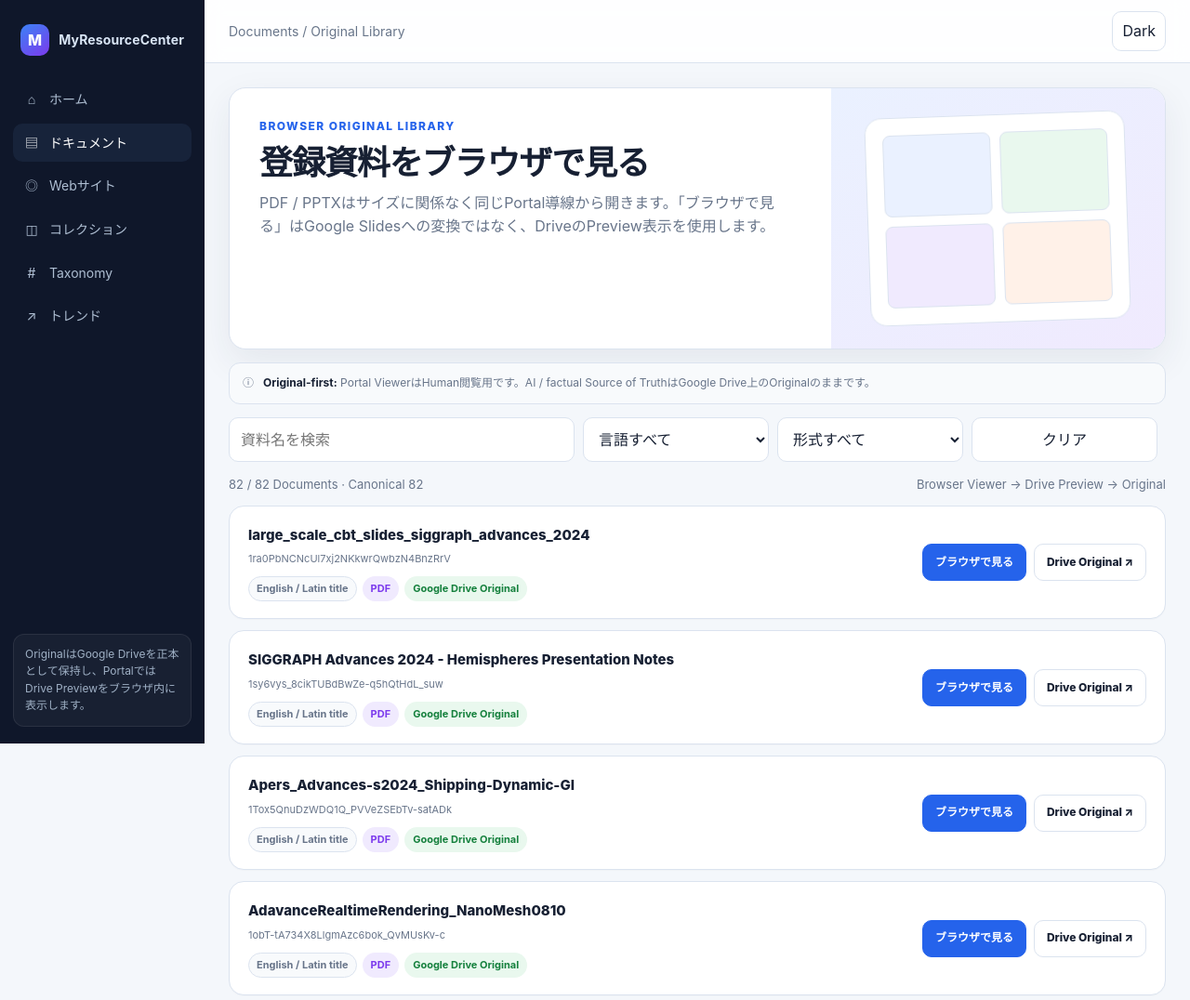
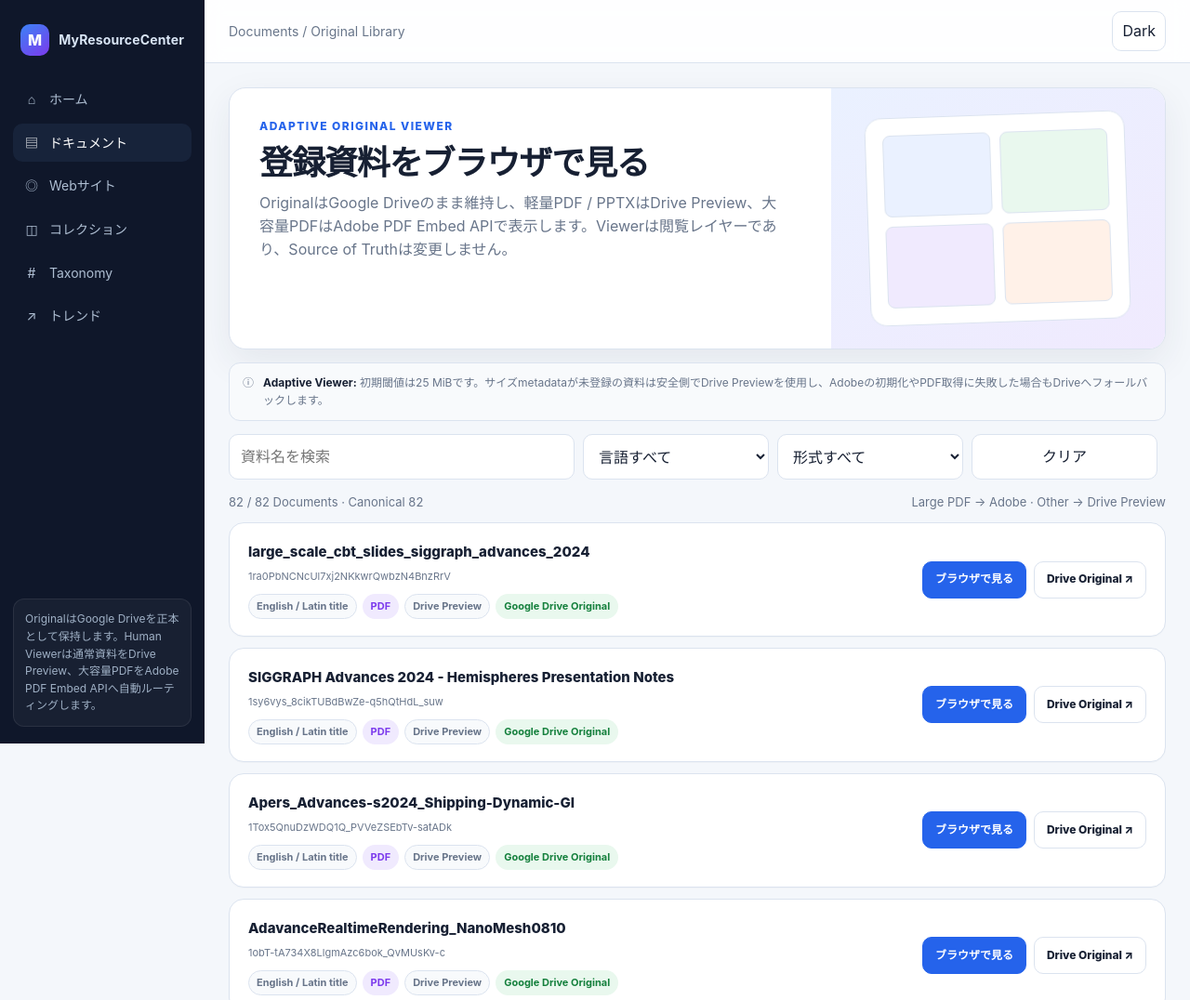
Before and after one commit to DarumaPPAP/MyResourceCenter-Portal, a plain HTML site: page documents.html in a window 1280 px wide. Shown: the top 1076 px of the page at 93% size. Drawn offline with Linux system fonts and the light colour scheme.

Commit message:
feat: route large PDFs through adaptive viewer

```diff
--- a/documents.html
+++ b/documents.html
@@ -4,18 +4,19 @@
   <meta charset="utf-8">
   <meta name="viewport" content="width=device-width,initial-scale=1">
   <title>Documents | MyResourceCenter</title>
-  <meta name="description" content="Google Drive OriginalをPortal内ブラウザViewerで閲覧します。">
+  <meta name="description" content="Google Drive OriginalをPortal内ブラウザViewerで閲覧し、大容量PDFはAdobe PDF Embed APIへ自動ルーティングします。">
   <link rel="stylesheet" href="assets/site.css">
   <link rel="stylesheet" href="assets/documents.css">
   <script defer src="assets/portal.js"></script>
   <script defer src="assets/catalog.js"></script>
+  <script defer src="assets/viewer-config.js"></script>
 </head>
 <body>
 <div class="app-shell">
   <aside class="sidebar">
     <div class="brand-lockup"><div class="brand-mark">M</div><div class="brand-name">MyResourceCenter</div></div>
     <nav class="side-nav"><a href="index.html"><span class="icon">⌂</span>ホーム</a><a class="active" href="documents.html"><span class="icon">▤</span>ドキュメント</a><a href="websites.html"><span class="icon">◎</span>Webサイト</a></nav>
-    <div class="sidebar-note">OriginalはGoogle Driveを正本として保持し、PortalではDrive Previewをブラウザ内に表示します。</div>
+    <div class="sidebar-note">OriginalはGoogle Driveを正本として保持します。Human Viewerは通常資料をDrive Preview、大容量PDFをAdobe PDF Embed APIへ自動ルーティングします。</div>
   </aside>
   <main class="main">
     <header class="topbar"><div class="breadcrumb">Documents / Original Library</div><div class="top-actions"><button class="icon-button theme-toggle" type="button">Dark</button></div></header>
@@ -23,14 +24,14 @@
     <div class="content">
       <section class="hero">
         <div class="hero-copy">
-          <div class="eyebrow">Browser Original Library</div>
+          <div class="eyebrow">Adaptive Original Viewer</div>
           <h1>登録資料をブラウザで見る</h1>
-          <p>PDF / PPTXはサイズに関係なく同じPortal導線から開きます。「ブラウザで見る」はGoogle Slidesへの変換ではなく、DriveのPreview表示を使用します。</p>
+          <p>OriginalはGoogle Driveのまま維持し、軽量PDF / PPTXはDrive Preview、大容量PDFはAdobe PDF Embed APIで表示します。Viewerは閲覧レイヤーであり、Source of Truthは変更しません。</p>
         </div>
         <div class="hero-visual"><div class="library-illustration"><div class="book"></div><div class="book"></div><div class="book"></div><div class="book"></div></div></div>
       </section>
 
-      <div class="library-note"><span>ⓘ</span><div><strong>Original-first:</strong> Portal ViewerはHuman閲覧用です。AI / factual Source of TruthはGoogle Drive上のOriginalのままです。</div></div>
+      <div class="library-note"><span>ⓘ</span><div><strong>Adaptive Viewer:</strong> 初期閾値は25 MiBです。サイズmetadataが未登録の資料は安全側でDrive Previewを使用し、Adobeの初期化やPDF取得に失敗した場合もDriveへフォールバックします。</div></div>
 
       <div class="toolbar">
         <input id="q" type="search" placeholder="資料名を検索">
@@ -38,25 +39,29 @@
         <select id="format"><option value="">形式すべて</option><option value="PDF">PDF</option><option value="PPTX">PPTX</option></select>
         <button id="clear" type="button">クリア</button>
       </div>
-      <div class="result-meta"><span id="count">読み込み中…</span><span>Browser Viewer → Drive Preview → Original</span></div>
+      <div class="result-meta"><span id="count">読み込み中…</span><span>Large PDF → Adobe · Other → Drive Preview</span></div>
       <div class="document-library" id="list"></div>
     </div>
-    <footer class="footer">MyResourceCenter Human Portal · Browser Original Viewer</footer>
+    <footer class="footer">MyResourceCenter Human Portal · Adaptive Original Viewer</footer>
   </main>
 </div>
 <script>
 window.addEventListener('DOMContentLoaded',async()=>{
  const C=window.MRCCatalog,q=document.getElementById('q'),language=document.getElementById('language'),format=document.getElementById('format'),list=document.getElementById('list'),count=document.getElementById('count');
+ const config=window.MRCViewerConfig||{};
+ const largePdfThresholdBytes=Number(config.largePdfThresholdBytes)||25*1024*1024;
  const pptxDriveIds=new Set(['1Qwi3KM9tMrS5l6UTV2hxq-2bdKZ_I65D','1xCFGRnfIEqsL_QJeAol9NKVo1e0gczU3','1o4ac9OZbTpmKnJG7WHGceGfTX6m3cBst','1MW1xyfZMHH94TSffUtr7VZU55fmqTfgK','14H8ECh-O866I5cARXLfWZfikDimyAS1F','1EI-NZzaPy1LNZIMUgZFYCi3MIHWJd7nV','1EjDPNwlzQTuIx6GwEIabRH5q3z77AtGc','1Exs8DZWIN3wlGiGtCK3TtU0CDCo2UrW8','1ydyK0Uy7ZLLm8be6638JbIflCoeUZt-6','1Rb5W0y2ugXeDr1Kw4MpN3lybaxz0TXYr']);
  const titleOf=file=>String(file||'').replace(/\.pdf$/i,'').replace(/\.pptx$/i,'');
  const langOf=value=>/[ぁ-んァ-ヶ一-龠々〆〤]/.test(String(value||''))?'ja':'en';
  const driveIdOf=url=>{const m=String(url||'').match(/\/d\/([^/]+)/);return m?m[1]:'';};
- const viewerHref=x=>`viewer.html?id=${encodeURIComponent(x.driveId)}&format=${encodeURIComponent(x.format)}&title=${encodeURIComponent(x.title)}`;
+ const formatBytes=value=>{const bytes=Number(value);if(!Number.isFinite(bytes)||bytes<=0)return'';const mib=bytes/(1024*1024);return `${mib.toFixed(mib>=100?0:1)} MiB`;};
+ const isHeavyPdf=x=>x.format==='PDF'&&Number.isFinite(Number(x.sizeBytes))&&Number(x.sizeBytes)>=largePdfThresholdBytes;
+ const viewerHref=x=>{const p=new URLSearchParams({id:x.driveId,format:x.format,title:x.title});if(Number.isFinite(Number(x.sizeBytes))&&Number(x.sizeBytes)>0)p.set('size',String(x.sizeBytes));return `viewer.html?${p.toString()}`;};
  try{
   const loaded=await C.loadMany('original-documents','originals-base-01','originals-base-02','originals-base-03','resources-06');
   const meta=loaded['original-documents'];
-  const base=[...loaded['originals-base-01'],...loaded['originals-base-02'],...loaded['originals-base-03']].map(x=>({id:`DRIVE:${x.driveId}`,title:titleOf(x.file),file:x.file,url:x.url,driveId:x.driveId,format:String(x.kind||'').toUpperCase(),language:langOf(x.file)}));
-  const supplemental=(loaded['resources-06']||[]).map(x=>{const driveId=driveIdOf(x.url);return{id:x.id,title:x.title,file:x.title,url:x.url,driveId,format:pptxDriveIds.has(driveId)?'PPTX':'PDF',language:langOf(x.title)};});
+  const base=[...loaded['originals-base-01'],...loaded['originals-base-02'],...loaded['originals-base-03']].map(x=>({id:`DRIVE:${x.driveId}`,title:titleOf(x.file),file:x.file,url:x.url,driveId:x.driveId,format:String(x.kind||'').toUpperCase(),language:langOf(x.file),sizeBytes:Number(x.sizeBytes)||0}));
+  const supplemental=(loaded['resources-06']||[]).map(x=>{const driveId=driveIdOf(x.url);return{id:x.id,title:x.title,file:x.title,url:x.url,driveId,format:pptxDriveIds.has(driveId)?'PPTX':'PDF',language:langOf(x.title),sizeBytes:Number(x.sizeBytes)||0};});
   const unique=new Map();[...base,...supplemental].forEach(x=>{if(x.url&&!unique.has(x.url))unique.set(x.url,x);});
   const rows=[...unique.values()];
   const initial=C.query('q');if(initial)q.value=initial;
@@ -70,7 +75,12 @@ window.addEventListener('DOMContentLoaded',async()=>{
     const viewer=viewerHref(x);
     const label=x.language==='ja'?'Japanese':'English / Latin title';
     const resourceLabel=x.id.startsWith('RES-')?x.id:x.driveId;
-    return `<article class="resource-card"><div class="resource-main"><a class="resource-title" href="${C.escapeHtml(viewer)}">${C.escapeHtml(x.title)}</a><div class="resource-id">${C.escapeHtml(resourceLabel)}</div><div class="resource-meta"><span class="resource-pill">${C.escapeHtml(label)}</span><span class="resource-pill format-pill">${C.escapeHtml(x.format)}</span><span class="resource-pill storage-pill">Google Drive Original</span></div></div><div class="resource-actions"><a class="resource-button primary" href="${C.escapeHtml(viewer)}">ブラウザで見る</a><a class="resource-button" href="${C.escapeHtml(original)}" target="_blank" rel="noopener noreferrer">Drive Original ↗</a></div></article>`;
+    const sizeLabel=formatBytes(x.sizeBytes);
+    const heavy=isHeavyPdf(x);
+    const viewerLabel=heavy?'Adobe PDF Embed':'Drive Preview';
+    const sizePill=sizeLabel?`<span class="resource-pill size-pill">${C.escapeHtml(sizeLabel)}</span>`:'';
+    const viewerPill=`<span class="resource-pill viewer-pill${heavy?' is-adobe':''}">${C.escapeHtml(viewerLabel)}</span>`;
+    return `<article class="resource-card"><div class="resource-main"><a class="resource-title" href="${C.escapeHtml(viewer)}">${C.escapeHtml(x.title)}</a><div class="resource-id">${C.escapeHtml(resourceLabel)}</div><div class="resource-meta"><span class="resource-pill">${C.escapeHtml(label)}</span><span class="resource-pill format-pill">${C.escapeHtml(x.format)}</span>${sizePill}${viewerPill}<span class="resource-pill storage-pill">Google Drive Original</span></div></div><div class="resource-actions"><a class="resource-button primary" href="${C.escapeHtml(viewer)}">ブラウザで見る</a><a class="resource-button" href="${C.escapeHtml(original)}" target="_blank" rel="noopener noreferrer">Drive Original ↗</a></div></article>`;
    }).join('')||'<div class="empty">条件に一致するDocumentはありません。</div>';
   };
   [q,language,format].forEach(el=>el.addEventListener(el===q?'input':'change',render));
```
